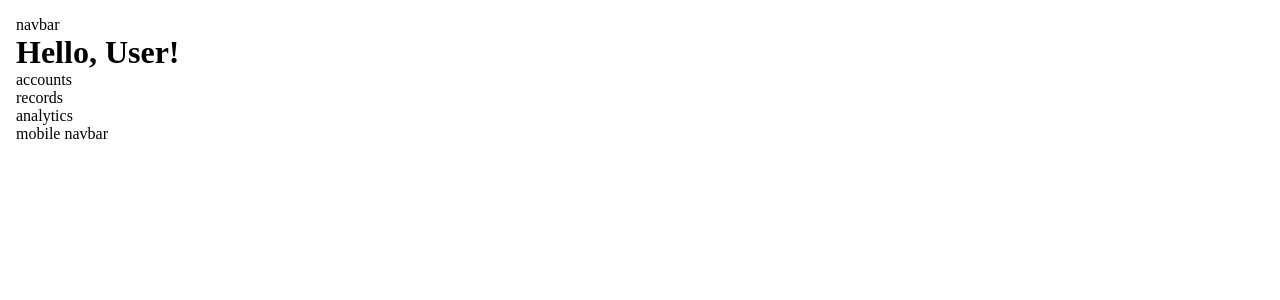
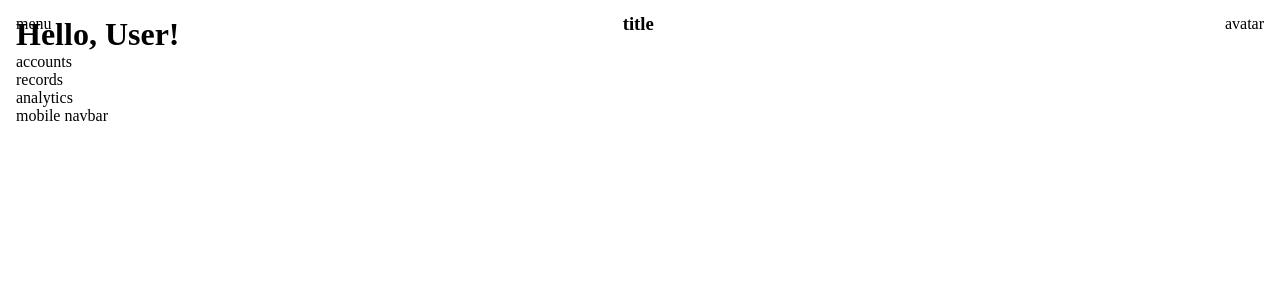
Before and after one commit to AltanfizGenity/BudgetEve-deprecated, a Svelte app: page / in a window 1280 px wide. Shown: the top 300 px of the page. Built offline with nearby package versions, Linux system fonts and the light colour scheme.

Commit message:
feat-style(Navbar): create basic layout and style

```diff
--- a/src/components/navbar/Navbar.svelte
+++ b/src/components/navbar/Navbar.svelte
@@ -1,3 +1,23 @@
 <nav id="navbar">
-    navbar
+    <div class="icon">
+        menu
+    </div>
+    <h3>title</h3>
+    <div class="icon">
+        avatar
+    </div>
 </nav>
+
+<style>
+    #navbar {
+        position: fixed;
+        top: 0;
+        left: 0;
+        width: 100%;
+        height: 48px;
+        display: flex;
+        justify-content: space-between;
+        align-items: center;
+        padding: var(--appSpacing);
+    }
+</style>
```
